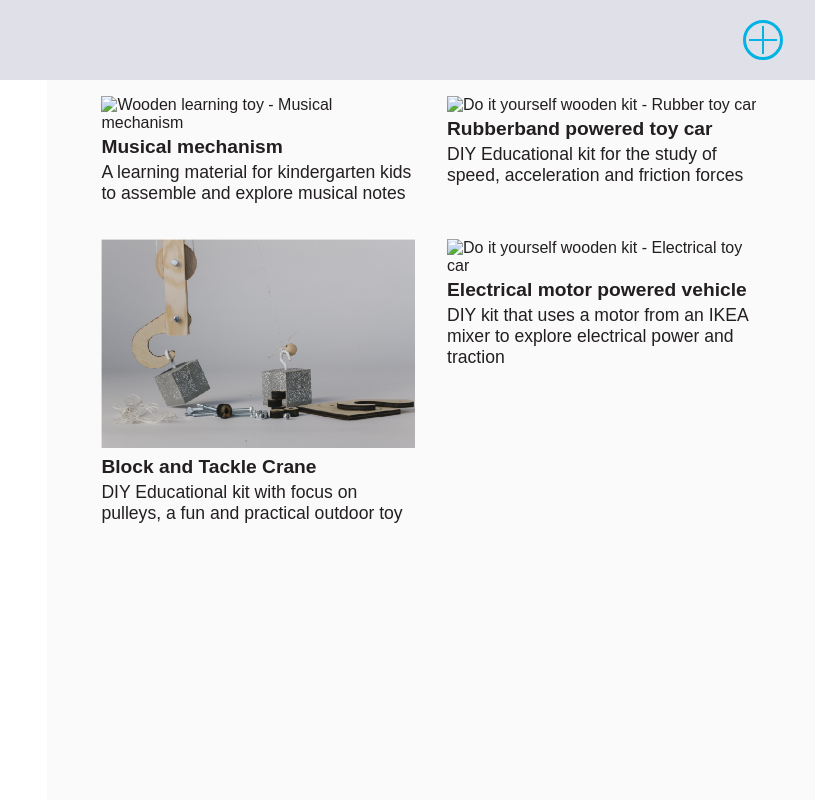
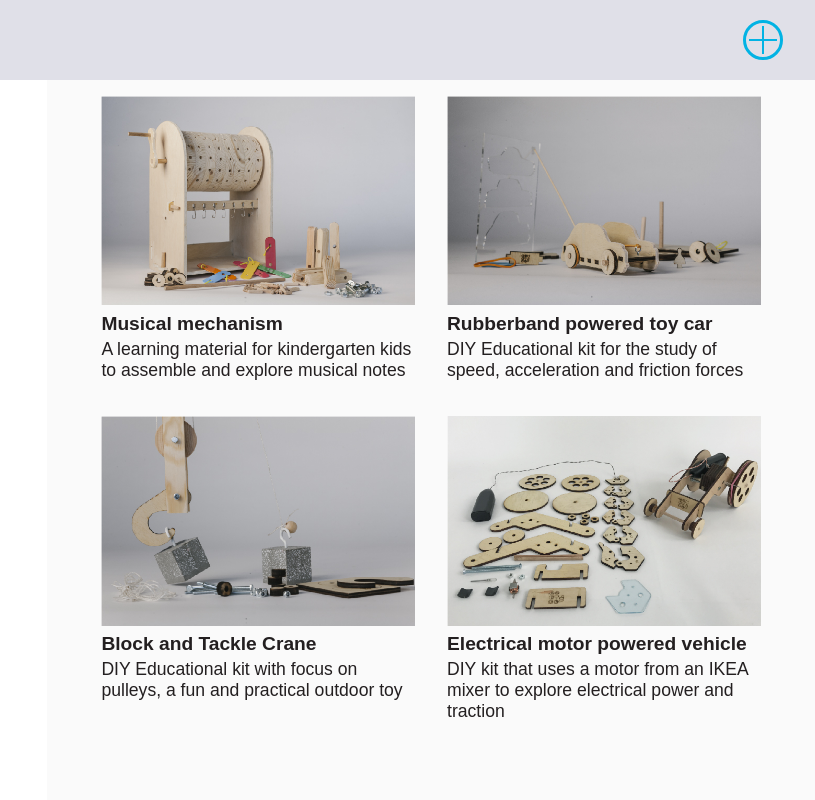
Before and after one commit to irinabgdn/fend-design-portfolio, a plain HTML site: page index.html in a window 1280 px wide. Shown: the full height of the page, 465-1280 px from the left. Drawn offline with nearby package versions, Linux system fonts and the light colour scheme; the site is published under a folder, as on GitHub Pages, so addresses that start at the root find nothing.

Commit message:
Update image links to relative paths

```diff
--- a/index.html
+++ b/index.html
@@ -116,7 +116,7 @@
             <div class="prj-items">
               <img class="image" id="first-image"
               alt="Wooden learning toy - Musical mechanism"
-              src="/img/prj1.jpg">
+              src="./img/prj1.jpg">
 
               <caption>
                 <h2>Musical mechanism</h2>
@@ -129,7 +129,7 @@
             <div class="prj-items">
               <img class="image" id="second-image"
               alt="Do it yourself wooden kit - Rubber toy car"
-              src="../img/prj2.jpg">
+              src="./img/prj2.jpg">
 
               <caption>
                 <h2>Rubberband powered toy car</h2>
@@ -155,7 +155,7 @@
             <div class="prj-items">
               <img class="image" id="fourth-image"
               alt="Do it yourself wooden kit - Electrical toy car"
-              src="/img/prj4.jpg">
+              src="./img/prj4.jpg">
 
               <caption>
                 <h2>Electrical motor powered vehicle</h2>
```
